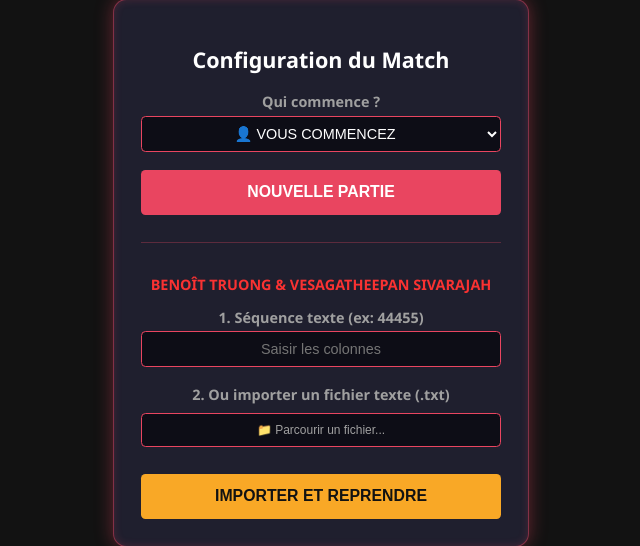
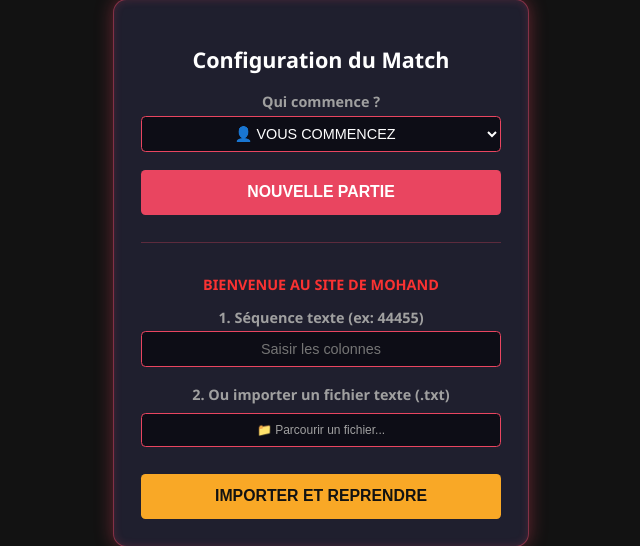
Before and after one commit to mohandgalou06/puissance4, a Flask app: page / in a window 1280 px wide. Shown: the part 122-668 px from the top of the page, without its empty margins (319-959 px from the left). Run offline with Flask 3, Linux system fonts and the light colour scheme.

Commit message:
Update header text to welcome users

```diff
--- a/templates/index.html
+++ b/templates/index.html
@@ -94,7 +94,7 @@
         <button id="btn-start-game" class="btn" onclick="startGame()">NOUVELLE PARTIE</button>
 
         <div style="margin-top: 30px; padding-top: 20px; border-top: 1px solid rgba(233, 69, 96, 0.3);">
-            <h3 style="color: #fa3232; font-size: 1em; margin-bottom: 15px; text-transform: uppercase;">Benoît TRUONG & Vesagatheepan SIVARAJAH</h3>
+            <h3 style="color: #fa3232; font-size: 1em; margin-bottom: 15px; text-transform: uppercase;"> Bienvenue au site de Mohand </h3>
             <div class="menu-group">
                 <label>1. Séquence texte (ex: 44455)</label>
                 <input type="text" id="import-string" placeholder="Saisir les colonnes">
```
